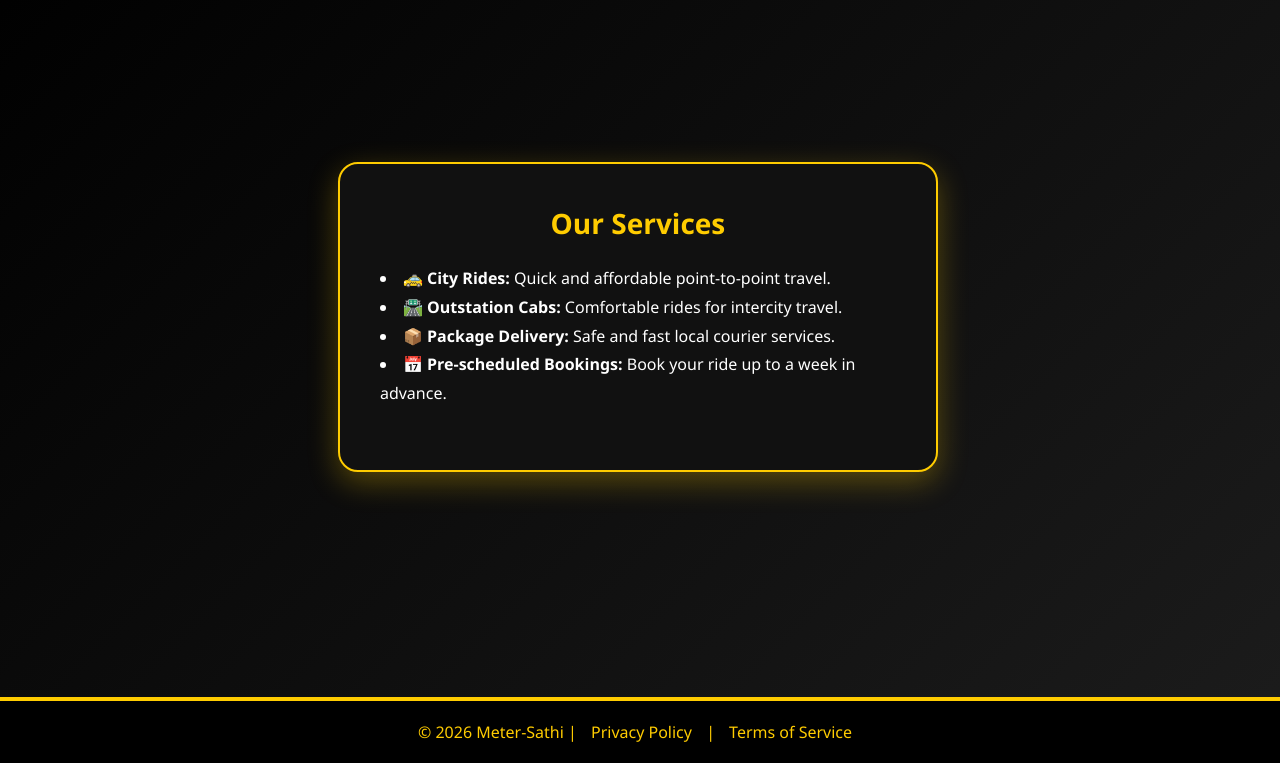
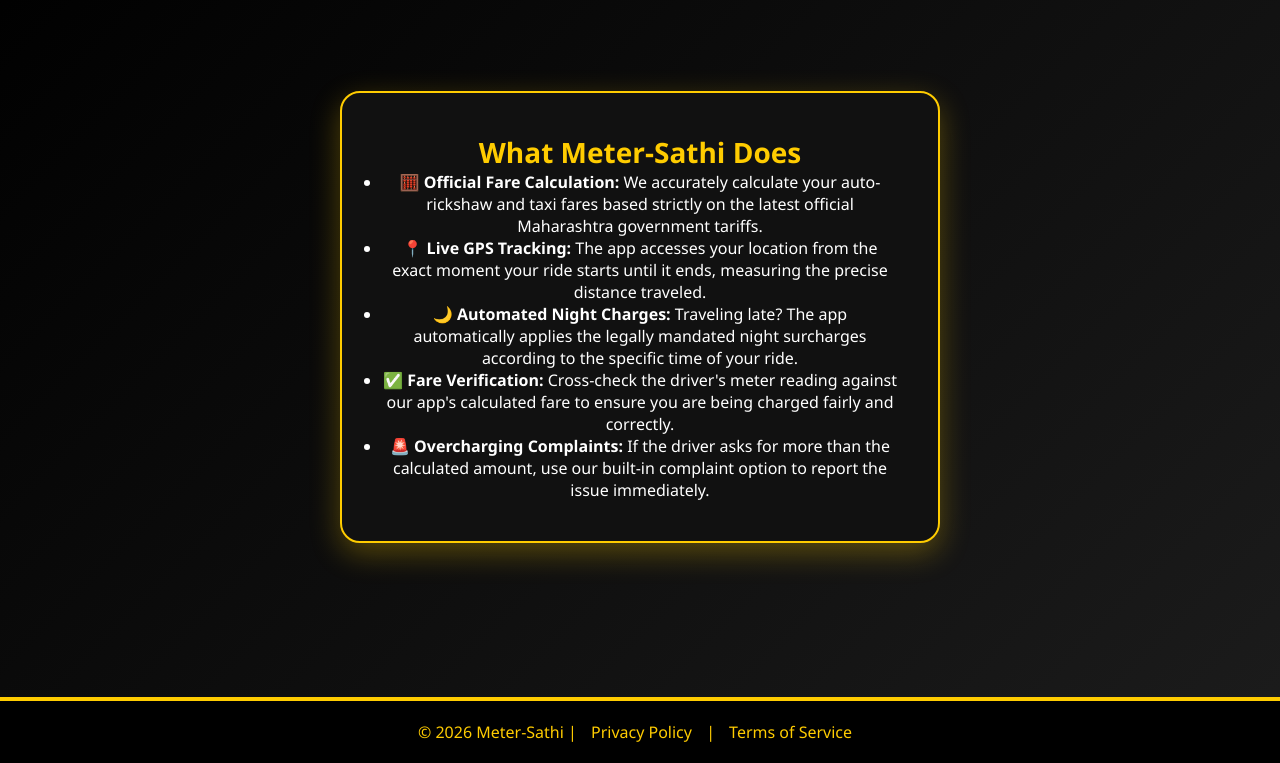
Before and after one commit to walmikee123-droid/meter_sathi, a plain HTML site: page services.html in a window 1280 px wide. Shown: the part 70-833 px from the top of the page. Drawn offline with Linux system fonts and the light colour scheme.

Commit message:
services changed

```diff
--- a/services.html
+++ b/services.html
@@ -116,16 +116,16 @@
 
   <div class="container">
     <div class="message-card">
-      <h2>Our Services</h2>
-      <br>
-      <ul style="text-align: left; line-height: 1.8; list-style-position: inside;">
-        <li>🚕 <strong>City Rides:</strong> Quick and affordable point-to-point travel.</li>
-        <li>🛣️ <strong>Outstation Cabs:</strong> Comfortable rides for intercity travel.</li>
-        <li>📦 <strong>Package Delivery:</strong> Safe and fast local courier services.</li>
-        <li>📅 <strong>Pre-scheduled Bookings:</strong> Book your ride up to a week in advance.</li>
+      <h2>What Meter-Sathi Does</h2>
+      <ul class="services-list">
+        <li>🧮 <strong>Official Fare Calculation:</strong> We accurately calculate your auto-rickshaw and taxi fares based strictly on the latest official Maharashtra government tariffs.</li>
+        <li>📍 <strong>Live GPS Tracking:</strong> The app accesses your location from the exact moment your ride starts until it ends, measuring the precise distance traveled.</li>
+        <li>🌙 <strong>Automated Night Charges:</strong> Traveling late? The app automatically applies the legally mandated night surcharges according to the specific time of your ride.</li>
+        <li>✅ <strong>Fare Verification:</strong> Cross-check the driver's meter reading against our app's calculated fare to ensure you are being charged fairly and correctly.</li>
+        <li>🚨 <strong>Overcharging Complaints:</strong> If the driver asks for more than the calculated amount, use our built-in complaint option to report the issue immediately.</li>
       </ul>
-    </div>
-  </div>
+    </div>
+  </div>
 
   <footer>
     <p>© 2026 Meter-Sathi |
```
